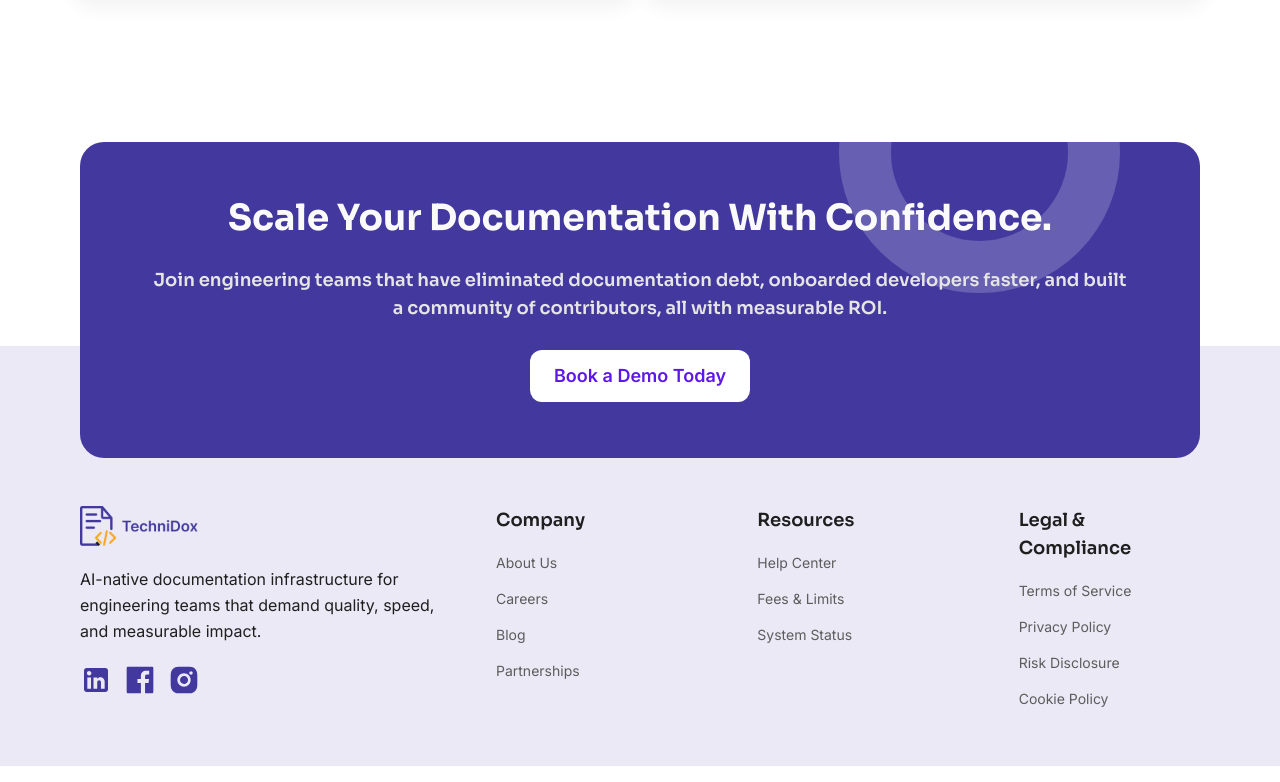
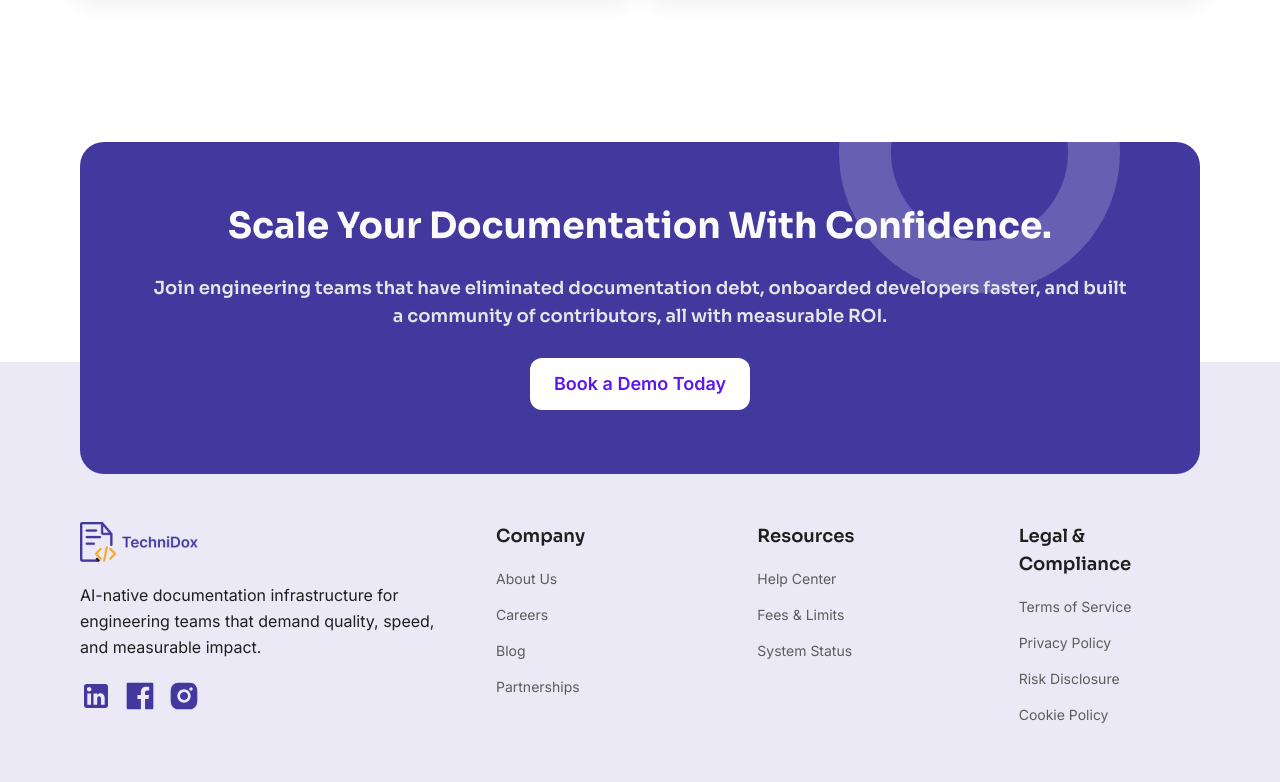
Before and after one commit to darwashiOM/technidox-landing, a Nuxt app: page / in a window 1280 px wide. Shown: the part 6112-6894 px from the top of the page. Built offline with nearby package versions, Linux system fonts and the light colour scheme.

Commit message:
taller footer cta card + spacing

```diff
--- a/components/SiteFooter.vue
+++ b/components/SiteFooter.vue
@@ -19,7 +19,7 @@ const socials = [
       <div class="wrap">
         <div
           v-reveal
-          class="relative z-10 mx-auto -mb-28 max-w-[1255px] overflow-hidden rounded-3xl bg-indigo px-6 py-14 text-center sm:px-12 2xl:-mb-40 2xl:py-20"
+          class="relative z-10 mx-auto -mb-28 max-w-[1255px] overflow-hidden rounded-3xl bg-indigo px-6 py-16 text-center sm:px-12 2xl:-mb-48 2xl:py-[92px]"
         >
           <!-- Decorative ring (clipped top-right) -->
           <div class="pointer-events-none absolute -top-[130px] right-[80px] h-[281px] w-[281px] rounded-full border-[52px] border-[#FAFAFA]/20" />
@@ -46,7 +46,7 @@ const socials = [
     </div>
 
     <!-- Lavender columns region -->
-    <div class="bg-tint-lav pb-14 pt-40 2xl:pb-[80px] 2xl:pt-56">
+    <div class="bg-tint-lav pb-14 pt-40 2xl:pb-[80px] 2xl:pt-[330px]">
       <div class="wrap flex flex-col gap-12 lg:flex-row lg:justify-between lg:gap-8">
         <!-- Logo + blurb + socials -->
         <div class="flex max-w-sm flex-col gap-5">
```
